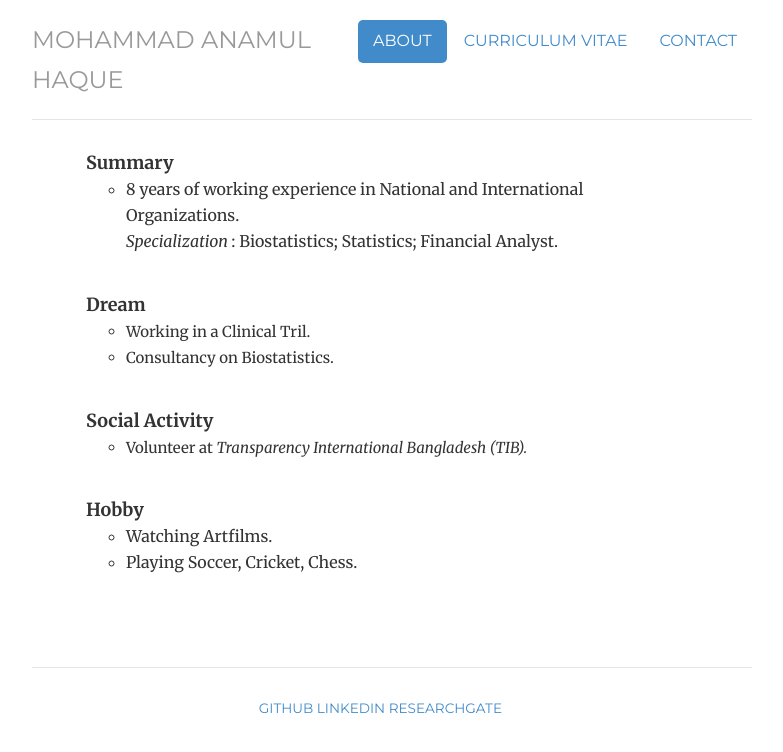
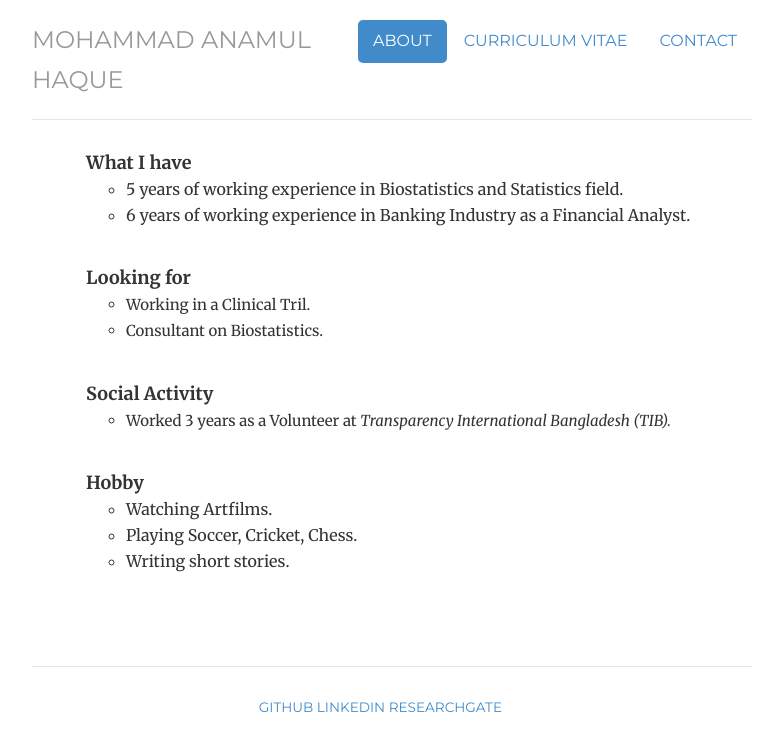
Before and after one commit to haquemdanamul/haquemdanamul, a Jekyll site: the page built from about/index.html, in a window 1280 px wide. Shown: the top 752 px of the page, without its empty margins (248-1031 px from the left). Built offline with Jekyll 4.4.1, drawn with Linux system fonts in a browser that asks for light colours; nearby versions of some CDN libraries; library files that are not in the unit come from our copies.

Commit message:
Update index.html

```diff
--- a/about/index.html
+++ b/about/index.html
@@ -10,22 +10,24 @@ description: Contact information for Mohammad Anamul Haque, a Statistician, Bios
 <div class="about">
 
 
-<b style="font-size:18px"> Summary </b>
+<b style="font-size:18px"> What I have </b>
 <ul style="list-style-type:circle;">
-  <li> 8 years of working experience in National and International Organizations. </li>
-  <i>Specialization </i>: Biostatistics; Statistics; Financial Analyst. <font style="font-size:15px">
+  <li> 5 years of working experience in Biostatistics and Statistics field.</li>
+
+  <li> 6 years of working experience in Banking Industry as a Financial Analyst.</li>
+     <font style="font-size:15px">
 </ul>
 <br>
 
-<b style="font-size:18px"> Dream </b>
+<b style="font-size:18px"> Looking for </b>
 <ul style="list-style-type:circle;">
   <li> Working in a Clinical Tril. </li>
-  <li> Consultancy on Biostatistics. </li>
+  <li> Consultant on Biostatistics. </li>
 </ul>
 <br>
 <b style="font-size:18px"> Social Activity </b>
 <ul style="list-style-type:circle;">
-  <li> Volunteer at <i>Transparency International Bangladesh (TIB). </i> </li>  </font>
+  <li> Worked 3 years as a Volunteer at <i>Transparency International Bangladesh (TIB). </i> </li>  </font>
 </ul>
 <br>
 
@@ -33,6 +35,7 @@ description: Contact information for Mohammad Anamul Haque, a Statistician, Bios
 <ul style="list-style-type:circle;">
   <li> Watching Artfilms. </li>
   <li> Playing Soccer, Cricket, Chess. </li>
+  <li> Writing short stories. </li>
 </ul>
 <br>
 </br>
```
